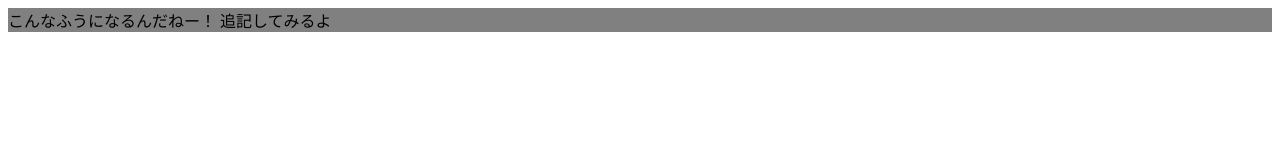
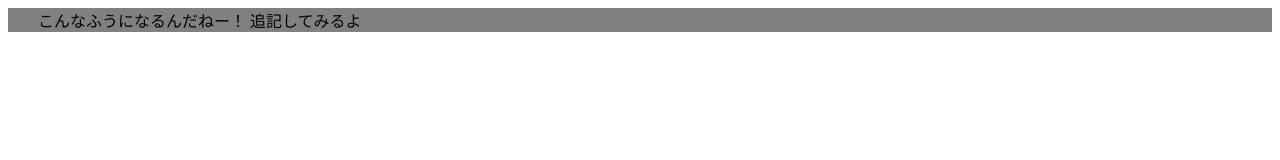
Before and after one commit to frogkoby/company-site, a plain HTML site: page index.html in a window 1280 px wide. Drawn offline with Linux system fonts and the light colour scheme.

Commit message:
padiing付けました

```diff
--- a/index.html
+++ b/index.html
@@ -7,8 +7,10 @@
 
 <body>
 	<div style="background-color: grey">
-	こんなふうになるんだねー！
-	追記してみるよ
+		<span style="padding: 30px">
+			こんなふうになるんだねー！
+			追記してみるよ
+		</span>
 	</div>
 </body>
 </html>
```
